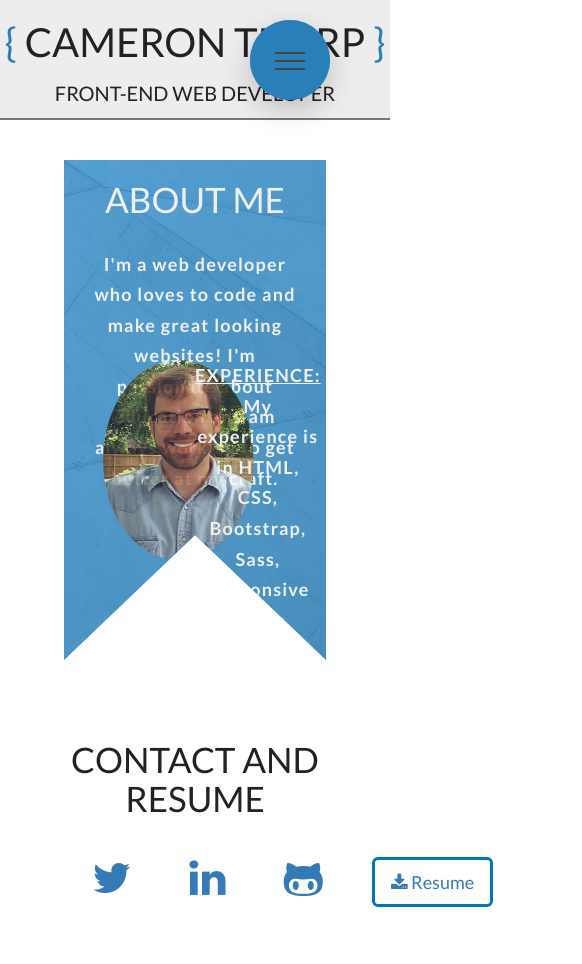
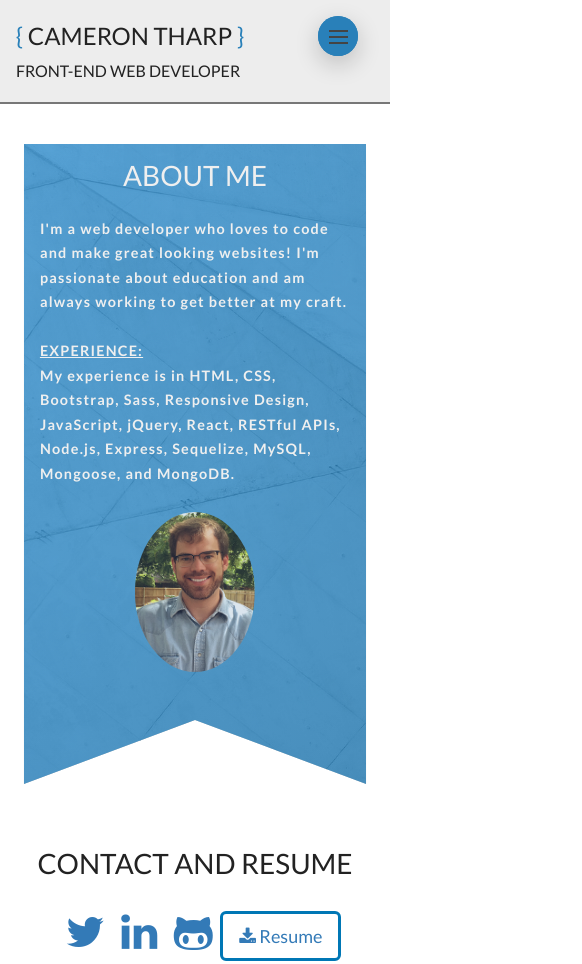
Before and after one commit to Ctharp11/portfolio, a website: page index.html in a window 390 px wide. Shown: the top 964 px of the page, 582 px wide, since content can reach past the window. Drawn offline with nearby package versions, Linux system fonts and the light colour scheme.

Commit message:
media queries

```diff
--- a/sass/abstracts/_mixins.scss
+++ b/sass/abstracts/_mixins.scss
@@ -5,3 +5,30 @@
         clear:both;
     }
 }
+
+/*
+Media responsive sizes
+0-786px:  phone
+786-900px: tab-port
+900-1200px: tab-land
+1200-1800: normal
+1800+: desk-big
+
+order: base + typography > general layout + grid > page layout > components
+*/
+
+
+@mixin respond($breakpoint) {
+    @if($breakpoint) == phone {
+        @media (max-width: 49.12em) {@content}; //786px
+    }
+    @if($breakpoint) == tab-port {
+        @media (max-width: 56.25em) {@content}; //900px
+    }
+    @if($breakpoint) == tab-land {
+        @media (max-width: 75em) {@content}; //1200px
+    }
+    @if($breakpoint) == desk-big {
+        @media (min-width: 112.5em) {@content}; //1800px
+    }
+}
--- a/sass/base/_animations.scss
+++ b/sass/base/_animations.scss
@@ -12,3 +12,12 @@
         transform: translateY(0);
     }
 }
+
+@keyframes rotate {
+    0% {
+        transform: rotate(0)
+    }
+    100% {
+        transform: rotate(360deg);
+    }
+}
--- a/sass/base/_base.scss
+++ b/sass/base/_base.scss
@@ -8,7 +8,19 @@
 }
 
 html {
-    font-size: 62.5%;
+    font-size: 62.5%; // 1rem = 10px 10/16 = 62.5
+
+    @include respond(tab-land) {
+        font-size: 56.25%  // 1rem = 9px 9/16 = 56.25
+    }
+
+    @include respond(tab-port) {
+        font-size: 50%  // 1rem = 8px 8/16 = 50
+    }
+
+    @include respond(desk-big) {
+        font-size: 75%  // 1rem = 12px 12/16 = 75
+    }
 }
 
 body {
--- a/sass/components/_composition.scss
+++ b/sass/components/_composition.scss
@@ -3,11 +3,15 @@
     text-align: center;
     -webkit-transition: transform .3s ease;
     transition: transform .3s ease;
-    box-shadow: 0 1.5rem 2rem rgba($color-black, 0.3);
+    // box-shadow: 0 1.5rem 2rem rgba($color-black, 0.3);
     backface-visibility: hidden;
 
     &--img {
         height:20rem;
+
+        @media screen and (max-width: 700px) {
+            height: 15rem;
+        }
     }
 
     &--text {
@@ -19,6 +23,6 @@
 
     &:hover {
         transform: translateY(-1rem) scale(1.04);
-        box-shadow: 0 2rem 3rem rgba($color-black, 0.4);
+        // box-shadow: 0 2rem 3rem rgba($color-black, 0.4);
     }
 }
--- a/sass/components/_contact.scss
+++ b/sass/components/_contact.scss
@@ -6,6 +6,11 @@
         justify-content: space-around;
         width: 45rem;
         margin-top: 4rem;
+
+        @media screen and (max-width: 600px) {
+          width: 80%;
+        }
+
       }
 
       .fa-linkedin:hover,
--- a/sass/layout/_grid.scss
+++ b/sass/layout/_grid.scss
@@ -15,6 +15,14 @@
         &:not(:last-child) {
             margin-left: $gutter-horizontal;
         }
+
+        @media screen and (max-width: 1050px) {
+            width: 90% !important;
+            display: block;
+            margin-left: 0;
+            padding: 0;
+            margin: 0 auto;
+        }
     }
 
     .col-1-of-3 {
--- a/sass/layout/_header.scss
+++ b/sass/layout/_header.scss
@@ -1,22 +1,30 @@
 .header__primary {
-    display: flex;
-    justify-content: space-around;
-    align-items: center;
     border-bottom: 2px solid $color-grey-dark;
     background-color: rgba(235, 235, 235, 0.9);
-    height: 12rem;
+    height: 13rem;
     animation: navMove .6s cubic-bezier(0.645, 0.045, 0.355, 1);
 
     &--logo {
+
+        padding-bottom: 1rem;
+
         &-curlies {
             color: $color-primary-blue;
         }
 
         &-name {
+            padding-top: 2rem;
+            text-align: center;
             font-size: 4rem;
             text-transform: uppercase;
             letter-spacing: 1.2;
             color: #222;
+
+            @media screen and (max-width: 670px) {
+                text-align: left;
+                margin-left: 2rem;
+                font-size: 3rem;
+            }
         }
 
         &-title {
@@ -25,6 +33,12 @@
             text-align: center;
             letter-spacing: 1.4;
             color: #222;
+
+            @media screen and (max-width: 670px) {
+                text-align: left;
+                margin-left: 2rem;
+                font-size: 2rem;
+            }
         }
     }
 
--- a/sass/layout/_navigation.scss
+++ b/sass/layout/_navigation.scss
@@ -18,6 +18,12 @@
         box-shadow: 0 1rem 3rem rgba($color-black, .2);
         text-align: center;
         cursor: pointer;
+
+        @media screen and (max-width: 700px) {
+            height: 5rem;
+            width: 5rem;
+            right: 4rem;
+        }
     }
 
     &__background {
@@ -31,6 +37,12 @@
         background-image: radial-gradient($color-primary-blue-lighter, $color-primary-blue);
         transition: transform .8s cubic-bezier(0.86, 0, 0.07, 1);
         animation: navMove .6s cubic-bezier(0.645, 0.045, 0.355, 1);
+
+        @media screen and (max-width: 700px) {
+            height: 5rem;
+            width: 5rem;
+            right: 4rem;
+        }
     }
 
     &__nav {
@@ -100,6 +112,12 @@
         margin-top: 2rem;
         backface-visibility: hidden;
 
+        @media screen and (max-width: 700px) {
+            margin-top: .5rem;
+            margin-right: -1rem;
+            left: -.6rem;
+        }
+
         &,
         &::before,
         &::after {
@@ -107,6 +125,11 @@
             height:2px;
             background-color: $color-grey-darker;
             display: inline-block;
+
+            @media screen and (max-width: 700px) {
+                width: 2.3rem;
+                height:2px;
+            }
         }
 
         &::before,
--- a/sass/pages/_home.scss
+++ b/sass/pages/_home.scss
@@ -1,6 +1,10 @@
 .main {
     width: calc(80% - 5rem);
     margin: 40px auto;
+
+    @media screen and (max-width: 900px) {
+        width: calc(98% - 5rem);
+    }
 
     &--subhead {
         padding-top: 2rem;
@@ -9,7 +13,6 @@
     &__about-me{
         height: 50rem;
         position: relative;
-        text-align: center;
         background-image: linear-gradient(
             to right bottom,
             rgba($color-primary-blue-lighter, .8),
@@ -20,20 +23,42 @@
         -webkit-clip-path: polygon(0 0, 100% 0, 100% 100%, 50% 50%, 0 100%);
         clip-path: polygon(0 0, 100% 0, 100% 100%, 50% 75%, 0 100%);
 
+        @media screen and (max-width: 770px) {
+            height: 60rem;
+            clip-path: polygon(0 0, 100% 0, 100% 100%, 50% 90%, 0 100%);
+        }
+
+        @media screen and (max-width: 500px) {
+            height: 80rem;
+            clip-path: polygon(0 0, 100% 0, 100% 100%, 50% 90%, 0 100%);
+        }
+
         &--img-me {
             position: absolute;
-            top: 40%;
-            left: 15%;
+            top: 35%;
+            left: 67%;
             opacity: .8;
-            height: 20rem;
+            height: 25rem;
             border-radius: 50%;
 
+            @media screen and (max-width: 770px) {
+                top: 70%;
+                left: 50%;
+                transform: translate(-50%, -50%);
+                height: 20rem;
+            }
+
             &--second {
-                position: absolute;
-                top: 40%;
-                left: 50%;
-                margin-right: 2rem;
+                width: 40%;
+
+                @media screen and (max-width: 770px) {
+                    width: 100%;
+                }
             }
+        }
+
+        &--img-me:hover {
+            animation: rotate 1.5s cubic-bezier(.19,.67,.45,.9);
         }
 
         &--abt-me {
```
Also changed, not shown: css/style.css.
